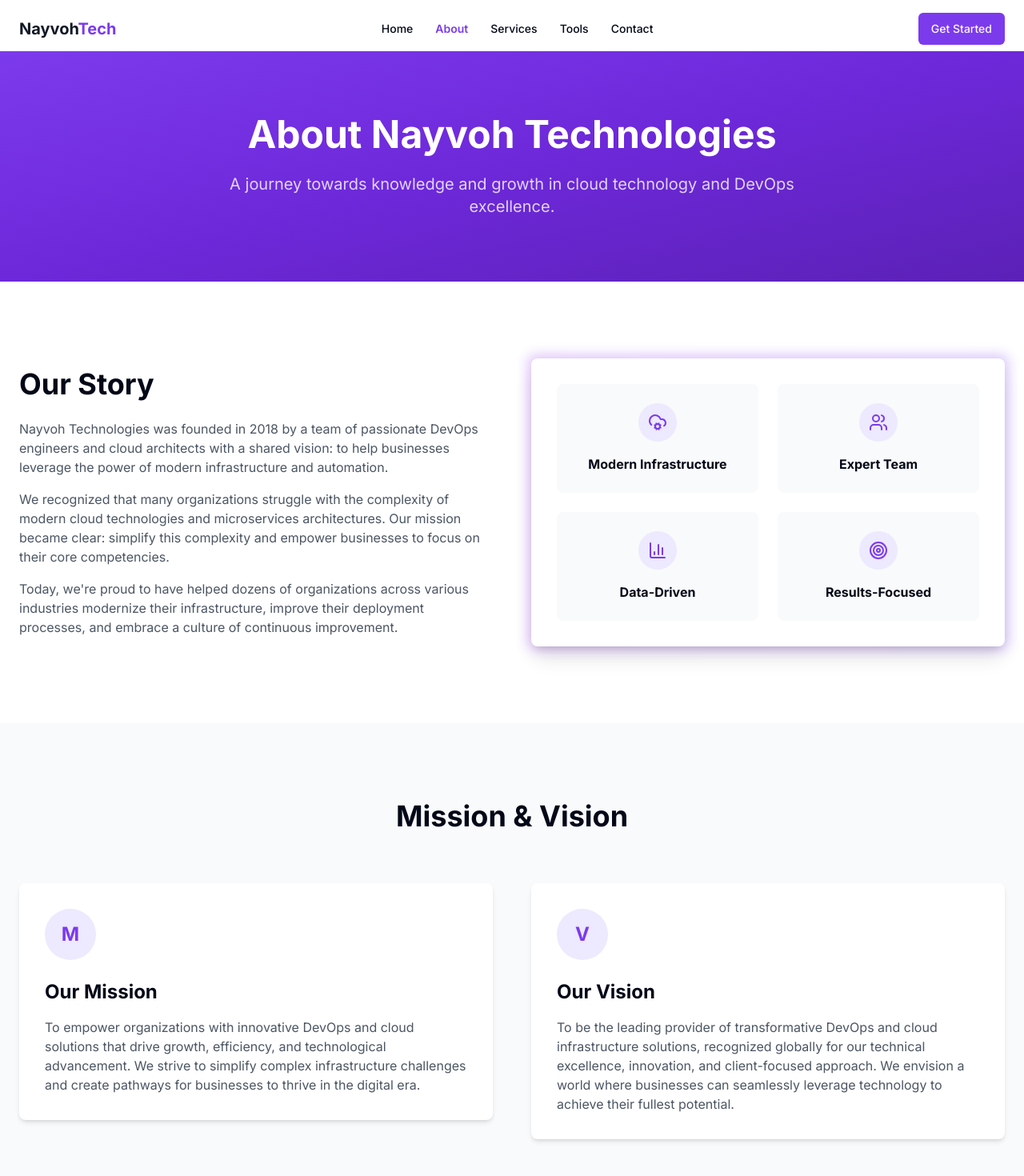
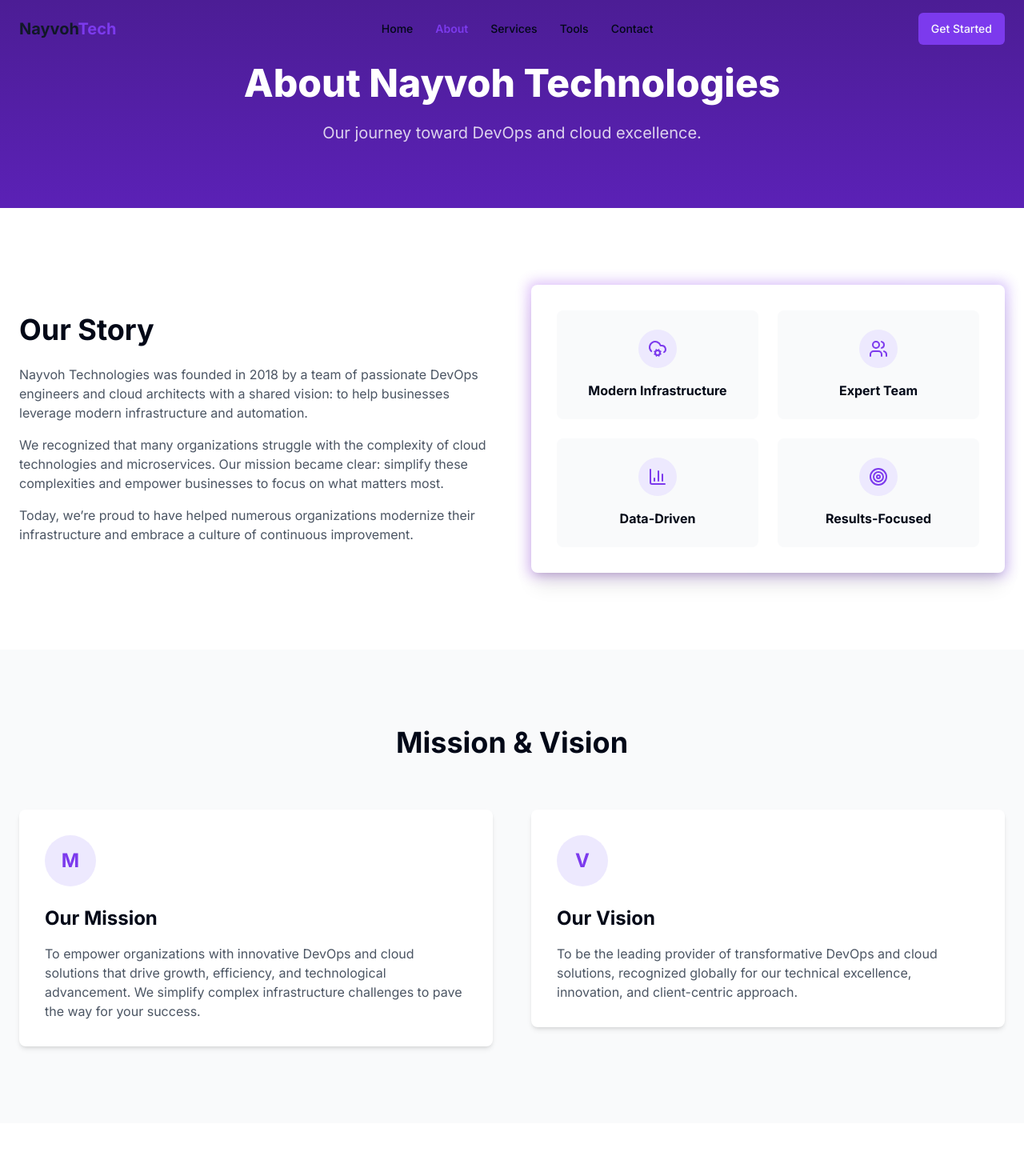
Before and after one commit to nitish3014/NayvohTech, a React (Vite) app: page /about in a window 1280 px wide. Shown: the top 1470 px of the page at 80% size. Built offline with nearby package versions, Linux system fonts and the light colour scheme.

Commit message:
nav bar update

```diff
--- a/src/pages/About.tsx
+++ b/src/pages/About.tsx
@@ -1,4 +1,3 @@
-
 import { Link } from "react-router-dom";
 import RevealOnScroll from "@/components/RevealOnScroll";
 import TeamMember from "@/components/TeamMember";
@@ -6,23 +5,31 @@ import { team } from "@/constants/team";
 import { Button } from "@/components/ui/button";
 import { CloudCog, Users, BarChart3, Target } from "lucide-react";
 import Navbar from "@/components/Navbar";
+import Footer from "@/components/Footer";
+import { Helmet } from "react-helmet";
 
 const About = () => {
   return (
     <>
+      <Helmet>
+        <title>About Nayvoh Technologies | DevOps & Cloud Solutions</title>
+        <meta
+          name="description"
+          content="Learn more about Nayvoh Technologies, our journey, mission, vision, and the expert team behind our innovative DevOps and cloud solutions."
+        />
+      </Helmet>
+
       <Navbar />
 
-    <div className="pt-16 min-h-screen">
-      {/* Hero Section */}
-      <section className="py-12 md:py-20 bg-gradient-to-br from-nayvoh-600 via-nayvoh-700 to-nayvoh-800 text-white">
+      <main className="overflow-hidden">
+        {/* Header Section: Mimics the Tools page header */}
+        <section className="py-20 bg-gradient-to-b from-nayvoh-900 to-nayvoh-800 text-white">
           <div className="container mx-auto px-4 md:px-6">
-          <div className="text-center max-w-3xl mx-auto">
-            <RevealOnScroll>
-              <h1 className="text-4xl md:text-5xl font-bold mb-6">About Nayvoh Technologies</h1>
+            <div className="max-w-3xl mx-auto text-center">
+              <h1 className="text-4xl md:text-5xl font-extrabold mb-6">About Nayvoh Technologies</h1>
               <p className="text-xl text-white/80">
-                A journey towards knowledge and growth in cloud technology and DevOps excellence.
+                Our journey toward DevOps and cloud excellence.
               </p>
-            </RevealOnScroll>
             </div>
           </div>
         </section>
@@ -35,13 +42,13 @@ const About = () => {
                 <RevealOnScroll>
                   <h2 className="text-3xl md:text-4xl font-bold mb-6">Our Story</h2>
                   <p className="text-gray-600 mb-4">
-                  Nayvoh Technologies was founded in 2018 by a team of passionate DevOps engineers and cloud architects with a shared vision: to help businesses leverage the power of modern infrastructure and automation.
+                    Nayvoh Technologies was founded in 2018 by a team of passionate DevOps engineers and cloud architects with a shared vision: to help businesses leverage modern infrastructure and automation.
                   </p>
                   <p className="text-gray-600 mb-4">
-                  We recognized that many organizations struggle with the complexity of modern cloud technologies and microservices architectures. Our mission became clear: simplify this complexity and empower businesses to focus on their core competencies.
+                    We recognized that many organizations struggle with the complexity of cloud technologies and microservices. Our mission became clear: simplify these complexities and empower businesses to focus on what matters most.
                   </p>
                   <p className="text-gray-600">
-                  Today, we're proud to have helped dozens of organizations across various industries modernize their infrastructure, improve their deployment processes, and embrace a culture of continuous improvement.
+                    Today, we’re proud to have helped numerous organizations modernize their infrastructure and embrace a culture of continuous improvement.
                   </p>
                 </RevealOnScroll>
               </div>
@@ -93,7 +100,6 @@ const About = () => {
                 <h2 className="text-3xl md:text-4xl font-bold mb-6">Mission & Vision</h2>
               </RevealOnScroll>
             </div>
-
             <div className="grid grid-cols-1 md:grid-cols-2 gap-12">
               <RevealOnScroll>
                 <div className="bg-white p-8 rounded-lg shadow-md">
@@ -102,11 +108,10 @@ const About = () => {
                   </div>
                   <h3 className="text-2xl font-bold mb-4">Our Mission</h3>
                   <p className="text-gray-600">
-                  To empower organizations with innovative DevOps and cloud solutions that drive growth, efficiency, and technological advancement. We strive to simplify complex infrastructure challenges and create pathways for businesses to thrive in the digital era.
+                    To empower organizations with innovative DevOps and cloud solutions that drive growth, efficiency, and technological advancement. We simplify complex infrastructure challenges to pave the way for your success.
                   </p>
                 </div>
               </RevealOnScroll>
-
               <RevealOnScroll delay={200}>
                 <div className="bg-white p-8 rounded-lg shadow-md">
                   <div className="w-16 h-16 bg-nayvoh-100 rounded-full flex items-center justify-center mb-6">
@@ -114,7 +119,7 @@ const About = () => {
                   </div>
                   <h3 className="text-2xl font-bold mb-4">Our Vision</h3>
                   <p className="text-gray-600">
-                  To be the leading provider of transformative DevOps and cloud infrastructure solutions, recognized globally for our technical excellence, innovation, and client-focused approach. We envision a world where businesses can seamlessly leverage technology to achieve their fullest potential.
+                    To be the leading provider of transformative DevOps and cloud solutions, recognized globally for our technical excellence, innovation, and client-centric approach.
                   </p>
                 </div>
               </RevealOnScroll>
@@ -133,7 +138,6 @@ const About = () => {
                 </p>
               </RevealOnScroll>
             </div>
-
             <div className="grid grid-cols-1 md:grid-cols-2 lg:grid-cols-4 gap-8">
               {team.map((member, index) => (
                 <RevealOnScroll key={member.id} delay={100 * index}>
@@ -165,7 +169,9 @@ const About = () => {
             </RevealOnScroll>
           </div>
         </section>
-    </div>
+      </main>
+
+      <Footer />
     </>
   );
 };
--- a/src/pages/Services.tsx
+++ b/src/pages/Services.tsx
@@ -1,4 +1,3 @@
-
 import { Link } from "react-router-dom";
 import RevealOnScroll from "@/components/RevealOnScroll";
 import ServiceCard from "@/components/ServiceCard";
@@ -6,23 +5,32 @@ import { services } from "@/constants/services";
 import { Button } from "@/components/ui/button";
 import { CheckCircle, ArrowRight } from "lucide-react";
 import Navbar from "@/components/Navbar";
+import Footer from "@/components/Footer";
+import { Helmet } from "react-helmet";
 
 const Services = () => {
   return (
     <>
+      <Helmet>
+        <title>Our Services | Nayvoh Technologies</title>
+        <meta
+          name="description"
+          content="Comprehensive DevOps and cloud solutions to power your digital transformation. Explore our offerings in cloud migration, CI/CD pipelines, and infrastructure management."
+        />
+      </Helmet>
+
+      {/* Using Navbar similar to the Tools Page */}
       <Navbar />
 
-    <div className="pt-16 min-h-screen">
-      {/* Hero Section */}
-      <section className="py-12 md:py-20 bg-gradient-to-br from-nayvoh-600 via-nayvoh-700 to-nayvoh-800 text-white">
+      <main className="overflow-hidden">
+        {/* Header Section with Gradient Background */}
+        <section className="py-20 bg-gradient-to-b from-nayvoh-900 to-nayvoh-800 text-white">
           <div className="container mx-auto px-4 md:px-6">
-          <div className="text-center max-w-3xl mx-auto">
-            <RevealOnScroll>
-              <h1 className="text-4xl md:text-5xl font-bold mb-6">Our Services</h1>
+            <div className="max-w-3xl mx-auto text-center">
+              <h1 className="text-4xl md:text-5xl font-extrabold mb-6">Our Services</h1>
               <p className="text-xl text-white/80">
                 Comprehensive DevOps and cloud solutions to power your digital transformation.
               </p>
-            </RevealOnScroll>
             </div>
           </div>
         </section>
@@ -218,7 +226,9 @@ const Services = () => {
             </RevealOnScroll>
           </div>
         </section>
-    </div>
+      </main>
+
+      <Footer />
     </>
   );
 };
```
Lines whose indentation alone changed are shown as unchanged.
